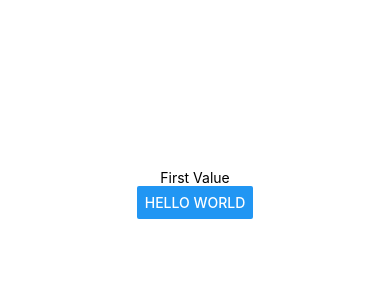
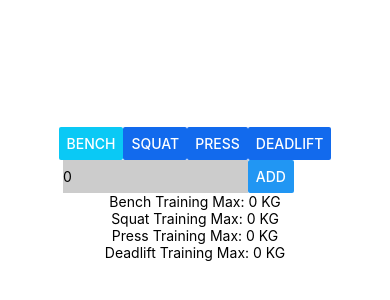
Before and after one commit to JohnDickinson2/TrainingPlan, a React Native app: screen / in a window 390 px wide. Shown: the part 228-528 px from the top of the page. Built offline with nearby package versions, Linux system fonts and the light colour scheme.

Commit message:
todays changes

```diff
--- a/App.js
+++ b/App.js
@@ -1,23 +1,90 @@
 import { StatusBar } from 'expo-status-bar';
-import { StyleSheet, Text, View, Button } from "react-native";
-import React, { useState } from "react";
+import {
+  StyleSheet,
+  Text,
+  View,
+  Button,
+  TextInput,
+  Switch,
+} from 'react-native';
+import React, { useState } from 'react';
+
+function createProfile(BenchTM, SquatTM, DeadliftTM, PressTM) {
+  return { BenchTM, SquatTM, DeadliftTM, PressTM };
+}
 
 export default function App() {
-  const [textString, setTextString] = useState("First Value");
-
-  const func = () => {
-    if (textString == "First Value") {
-      setTextString("Second Value");
-    } else {
-      setTextString("First Value");
-    }
-  };
+  const [profile, setProfile] = useState(createProfile(0, 0, 0, 0));
+  const [tempProfile, setTempProfile] = useState(createProfile(0, 0, 0, 0));
+  const [choice, setChoice] = useState('BenchTM');
+  const [weight, setWeight] = useState(profile.BenchTM);
 
   return (
     <View style={styles.container}>
-      <Text>{textString}</Text>
-      <Button title="Hello World" onPress={func}></Button>
       <StatusBar style="auto" />
+      <View
+        style={{
+          flexDirection: 'row',
+          width: '100%',
+          justifyContent: 'center',
+        }}
+      >
+        <Button
+          title="Bench"
+          onPress={() => {
+            setChoice('BenchTM');
+            setWeight(profile.BenchTM);
+          }}
+          color={`${choice == 'BenchTM' ? '#0ac9f5' : '#126aed'}`}
+        ></Button>
+        <Button
+          title="Squat"
+          onPress={() => {
+            setChoice('SquatTM');
+            setWeight(profile.SquatTM);
+          }}
+          color={`${choice == 'SquatTM' ? '#0ac9f5' : '#126aed'}`}
+        ></Button>
+        <Button
+          title="Press"
+          onPress={() => {
+            setChoice('PressTM');
+            setWeight(profile.PressTM);
+          }}
+          color={`${choice == 'PressTM' ? '#0ac9f5' : '#126aed'}`}
+        ></Button>
+        <Button
+          title="Deadlift"
+          onPress={() => {
+            setChoice('DeadliftTM');
+            setWeight(profile.DeadliftTM);
+          }}
+          color={`${choice == 'DeadliftTM' ? '#0ac9f5' : '#126aed'}`}
+        ></Button>
+      </View>
+      <View style={{ flexDirection: 'row' }}>
+        <TextInput
+          placeholder={weight.toString()}
+          onChangeText={(weight) => {
+            setTempProfile({ ...profile, [choice]: weight });
+          }}
+          style={{
+            backgroundColor: '#cccccc',
+            width: '70%',
+            minHeight: '5%',
+          }}
+        />
+        <Button
+          title="Add"
+          onPress={() => {
+            setProfile({ ...profile, ...tempProfile });
+          }}
+        ></Button>
+      </View>
+      <Text>Bench Training Max: {profile.BenchTM} KG</Text>
+      <Text>Squat Training Max: {profile.SquatTM} KG</Text>
+      <Text>Press Training Max: {profile.PressTM} KG</Text>
+      <Text>Deadlift Training Max: {profile.DeadliftTM} KG</Text>
     </View>
   );
 }
--- /dev/null
+++ b/Profile.js
@@ -0,0 +1,6 @@
+export class Profile {
+  constructor(BenchTM, SquatTM) {
+    this.BenchTM = BenchTM;
+    this.SquatTM = SquatTM;
+  }
+}
```
Also changed, not shown: 1 other file (tests, documents, lock files or other folders).
